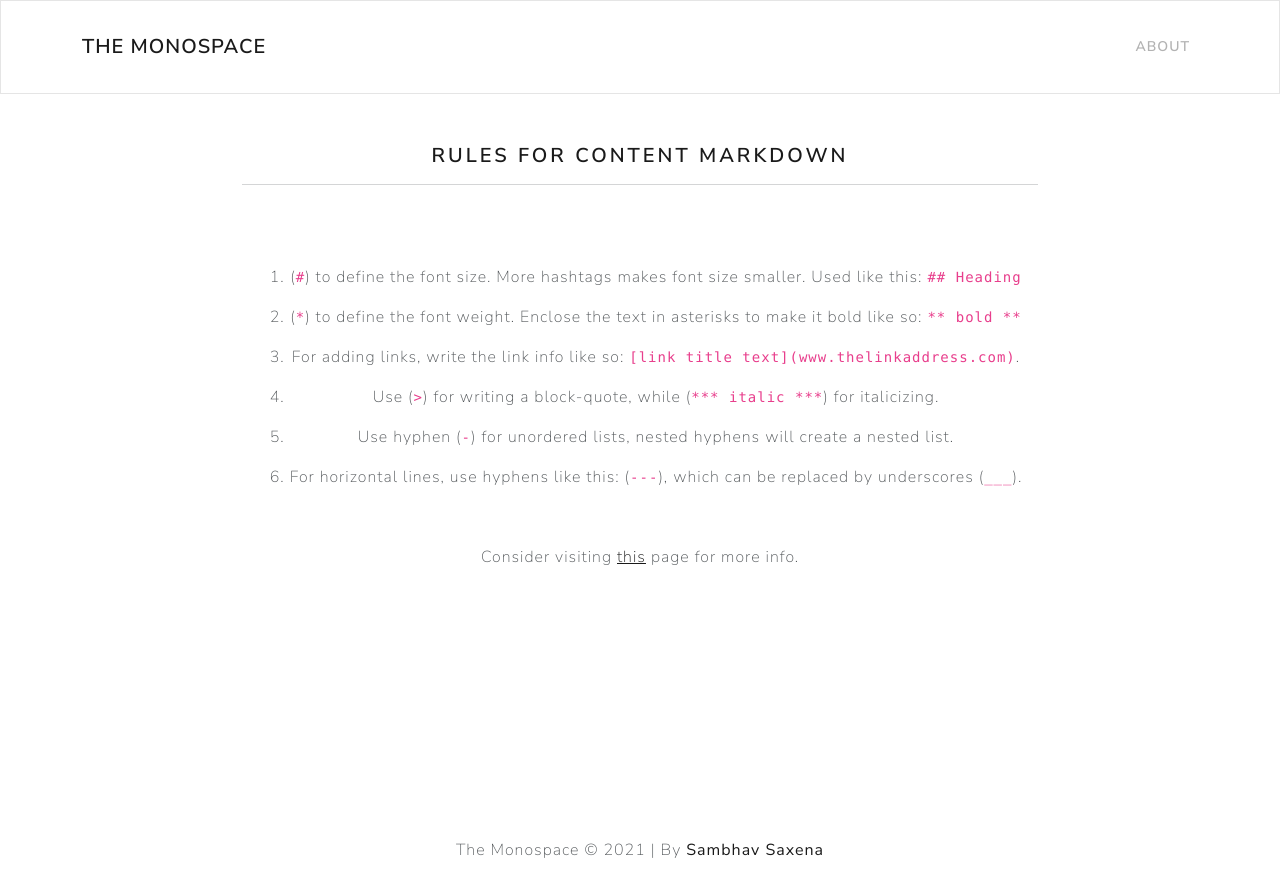
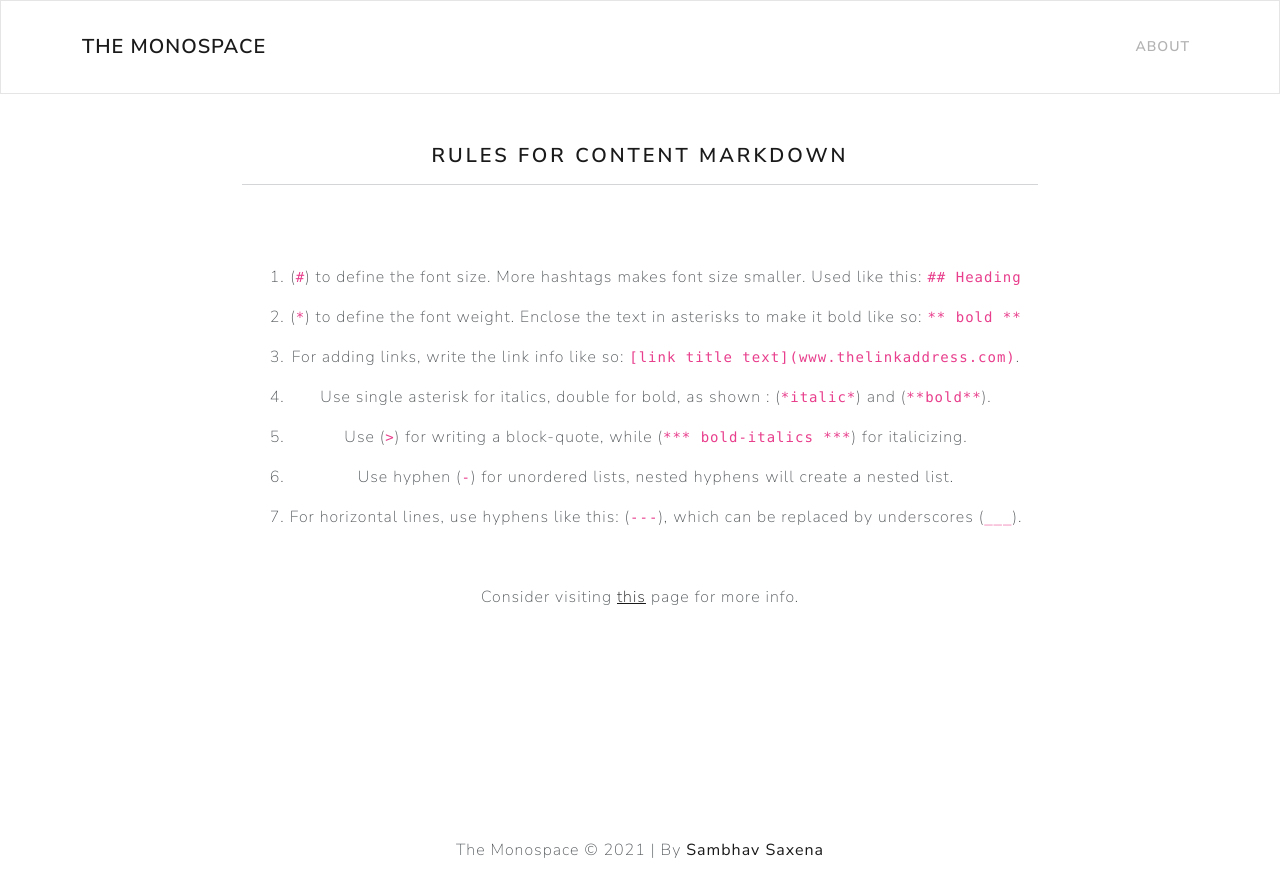
Before and after one commit to sambhavsaxena/secret-shed, a React (Create React App) app in the folder frontend/: page /rules in a window 1280 px wide. Built offline with nearby package versions, Linux system fonts and the light colour scheme.

Commit message:
Update Rules.js

```diff
--- a/frontend/src/screens/Rules.js
+++ b/frontend/src/screens/Rules.js
@@ -18,13 +18,16 @@ const Rules = () => {
                         3) For adding links, write the link info like so: `[link title text](www.thelinkaddress.com)`.
                     </ReactMarkdown>
                     <ReactMarkdown>
-                        4) Use (`&gt;`) for writing a block-quote, while (`*** italic ***`) for italicizing.
+                        4) Use single asterisk for italics, double for bold, as shown : (`*italic*`) and (`**bold**`).
                     </ReactMarkdown>
                     <ReactMarkdown>
-                        5) Use hyphen (`-`) for unordered lists, nested hyphens will create a nested list.
+                        5) Use (`&gt;`) for writing a block-quote, while (`*** bold-italics ***`) for italicizing.
                     </ReactMarkdown>
                     <ReactMarkdown>
-                        6) For horizontal lines, use hyphens like this: (`---`), which can be replaced by underscores (`___`).
+                        6) Use hyphen (`-`) for unordered lists, nested hyphens will create a nested list.
+                    </ReactMarkdown>
+                    <ReactMarkdown>
+                        7) For horizontal lines, use hyphens like this: (`---`), which can be replaced by underscores (`___`).
                     </ReactMarkdown>
                 </Card.Body><br />
                 Consider visiting <a href="https://www.markdownguide.org/basic-syntax" rel="noreferrer" target="_blank">this</a> page for more info.
```
